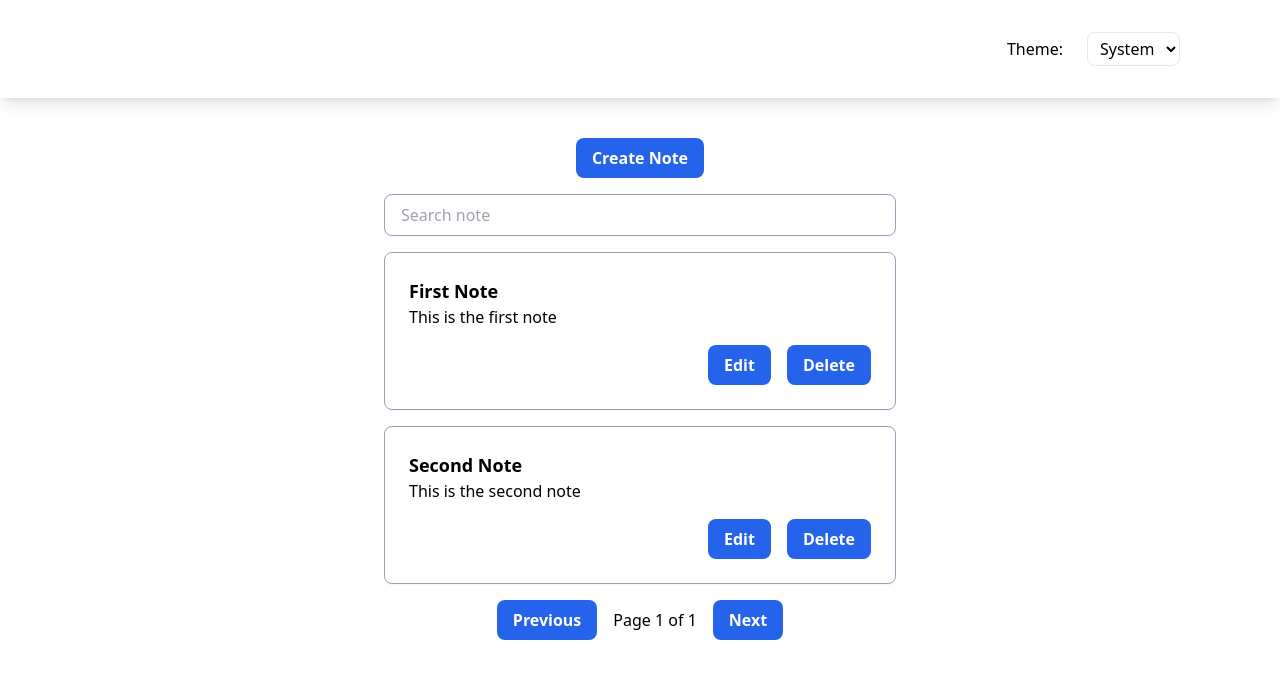
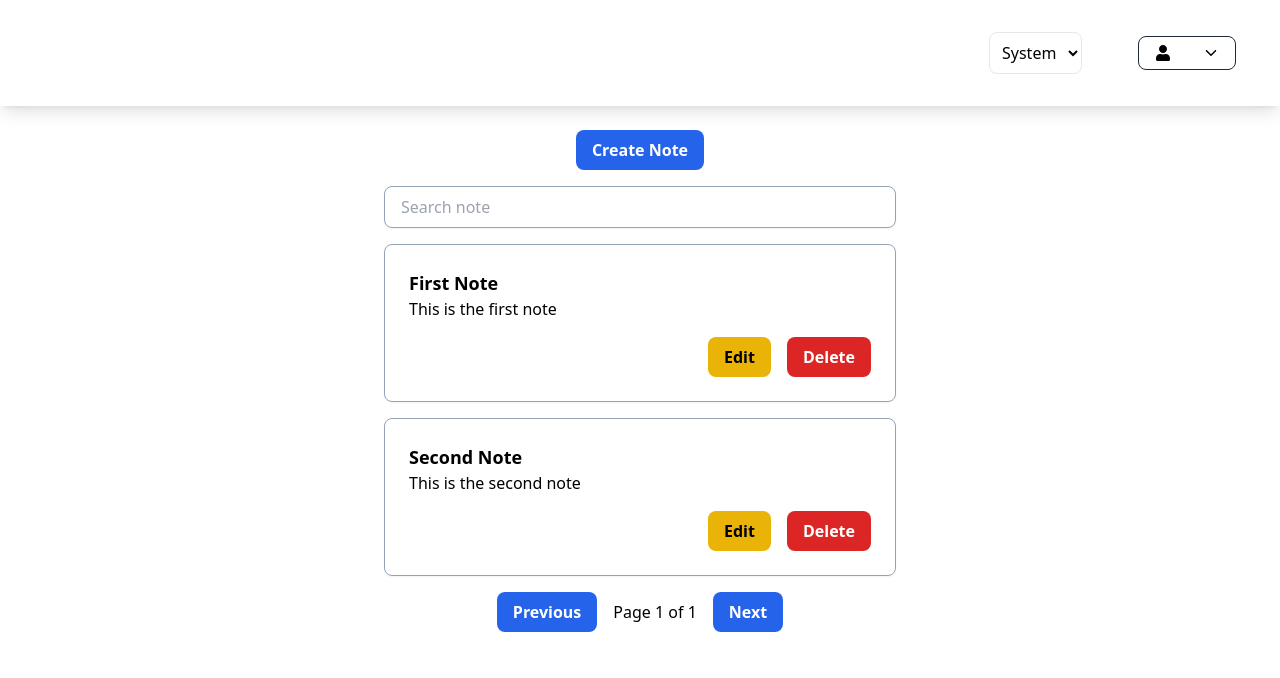
Before and after one commit to NichoAdhyatma/aksamedia_test, a React (Vite) app: page /dashboard in a window 1280 px wide. Shown: the top 678 px of the page. Built offline with nearby package versions, Linux system fonts and the light colour scheme; sample sign-in values are in the browser's storage.

Commit message:
update : fix dark theme

```diff
--- a/package.json
+++ b/package.json
@@ -16,6 +16,7 @@
     "query-string": "^9.1.0",
     "react": "^18.3.1",
     "react-dom": "^18.3.1",
+    "react-icons": "^5.2.1",
     "react-router-dom": "^6.26.0",
     "tailwind-merge": "^2.4.0",
     "uuid": "^10.0.0"
--- a/src/assets/index.css
+++ b/src/assets/index.css
@@ -1,3 +1,25 @@
 @tailwind base;
 @tailwind components;
 @tailwind utilities;
+
+@layer base {
+    ::-webkit-scrollbar {
+        @apply w-2;
+    }
+
+    ::-webkit-scrollbar-thumb {
+        @apply bg-zinc-400 rounded-md;
+    }
+
+    ::-webkit-scrollbar-track {
+        @apply bg-transparent;
+    }
+
+    .dark ::-webkit-scrollbar-thumb {
+        @apply bg-zinc-600;
+    }
+
+    .dark ::-webkit-scrollbar-track {
+        @apply bg-gray-800;
+    }
+}
--- a/src/components/Button.tsx
+++ b/src/components/Button.tsx
@@ -1,13 +1,26 @@
-import {ComponentProps} from "react";
-import {twMerge} from "tailwind-merge";
+import { ComponentProps } from "react";
+import { twMerge } from "tailwind-merge";
 
-export const Button = ({children, className, ...props}: ComponentProps<'button'>) => {
+type ButtonVariant = 'primary' | 'warning' | 'danger' | 'ghost';
+
+interface ButtonProps extends ComponentProps<'button'> {
+    variant?: ButtonVariant;
+}
+
+export const Button = ({ children, className, variant = 'primary', ...props } : ButtonProps) => {
+    const baseClass = 'py-2 rounded-lg text-white px-4 font-semibold';
+    const variantClass = {
+        primary: 'bg-blue-600 hover:bg-blue-500',
+        warning: 'bg-yellow-500 text-black hover:bg-yellow-400',
+        danger: 'bg-red-600 hover:bg-red-500',
+        ghost: 'bg-transparent text-black dark:text-white dark:hover:bg-gray-900 hover:bg-gray-200'
+    }[variant];
+
     return (
         <button
-            className={
-                twMerge('bg-blue-600 py-2 rounded-lg text-white px-4 font-semibold hover:bg-blue-500',
-                    className)}
-            {...props}>
+            className={twMerge('disabled:cursor-not-allowed',baseClass, variantClass, className)}
+            {...props}
+        >
             {children}
         </button>
     );
--- a/src/components/Dropdown.tsx
+++ b/src/components/Dropdown.tsx
@@ -1,11 +1,14 @@
 import {useState, useRef, useEffect, ReactNode} from 'react';
+import {IoIosArrowDown} from "react-icons/io";
+
 
 interface DropdownProps {
     triggerLabel: string;
+    icon?: ReactNode;
     children: ReactNode;
 }
 
-export const Dropdown = ({triggerLabel, children}: DropdownProps) => {
+export const Dropdown = ({triggerLabel, icon, children}: DropdownProps) => {
     const [isOpen, setIsOpen] = useState(false);
     const dropdownRef = useRef<HTMLDivElement>(null);
 
@@ -28,13 +31,24 @@ export const Dropdown = ({triggerLabel, children}: DropdownProps) => {
 
     return (
         <div className="relative" ref={dropdownRef}>
-            <button onClick={handleTriggerClick} className="btn btn-primary">
-                {triggerLabel}
+            <button
+                onClick={handleTriggerClick}
+                className="flex items-center space-x-4 border-[1px] border-gray-800 dark:border-white py-2 px-4 rounded-lg"
+            >
+                <div>
+                    {icon}
+                </div>
+
+                <p>
+                    {triggerLabel}
+                </p>
+
+                <IoIosArrowDown/>
             </button>
 
             {isOpen && (
                 <div className="absolute mt-2 w-48 right-1 dark:bg-gray-800 mx-auto rounded-lg shadow-lg bg-white">
-                    <ul className="py-1">
+                    <ul className="py-4">
                         {children}
                     </ul>
                 </div>
--- a/src/components/MiddlewareComponent.tsx
+++ b/src/components/MiddlewareComponent.tsx
@@ -6,10 +6,7 @@ interface ProtectedRouteProps {
     children: ReactNode;
 }
 
-export const GuestComponent = ({
-                                   redirectPath = "/",
-                                   children,
-                               }: ProtectedRouteProps) => {
+export const GuestComponent = ({redirectPath = "/", children,}: ProtectedRouteProps) => {
     if (localStorage.getItem('username') != null) {
         return <Navigate to={redirectPath} replace/>;
     }
@@ -17,11 +14,7 @@ export const GuestComponent = ({
     return <>{children}</>;
 }
 
-export const MiddlewareComponent = ({
-                                        redirectPath = "/",
-                                        children,
-                                    }: ProtectedRouteProps) => {
-
+export const MiddlewareComponent = ({redirectPath = "/", children,}: ProtectedRouteProps) => {
     if (localStorage.getItem('username') == null) {
         return <Navigate to={redirectPath} replace/>;
     }
--- a/src/components/NoteList.tsx
+++ b/src/components/NoteList.tsx
@@ -43,10 +43,11 @@ export const NoteList = ({ notes, actions }: NoteListProps) => {
                                     actions.setActiveNote(note);
                                     actions.setOpenEditNoteModal(true);
                                 }}
+                                variant={'warning'}
                             >
                                 Edit
                             </Button>
-                            <Button onClick={() => actions.deleteNote(note.id)}>Delete</Button>
+                            <Button variant={'danger'} onClick={() => actions.deleteNote(note.id)}>Delete</Button>
                         </Row>
                     </CardContent>
                 </Card>
--- a/src/components/ThemeSelector.tsx
+++ b/src/components/ThemeSelector.tsx
@@ -11,12 +11,11 @@ const ThemeSelector: React.FC = () => {
 
     return (
         <div className="flex items-center justify-center space-x-4 p-4">
-            <label htmlFor="theme-select" className="mr-2">Theme:</label>
             <select
                 id="theme-select"
                 value={theme}
                 onChange={handleChange}
-                className="border bg-white rounded-lg dark:bg-gray-800 px-2 py-1"
+                className="border bg-white rounded-lg dark:bg-gray-800 px-2 py-2"
             >
                 <option value="light">Light</option>
                 <option value="dark">Dark</option>
--- a/src/components/layout/AppLayout.tsx
+++ b/src/components/layout/AppLayout.tsx
@@ -6,6 +6,8 @@ import {useAuth} from "@/hooks/useAuth.tsx";
 import {ComponentProps} from "react";
 import {twMerge} from "tailwind-merge";
 import {useNavigate} from "react-router-dom";
+import {FaUser} from "react-icons/fa";
+
 
 export const AppLayout = ({className, children, ...props}: ComponentProps<'div'>) => {
     const {handleLogout, authUser} = useAuth();
@@ -17,13 +19,13 @@ export const AppLayout = ({className, children, ...props}: ComponentProps<'div'>
             className={twMerge('w-full min-h-screen h-full bg-white dark:bg-gray-800 dark:text-white', className)} {...props}>
             <Navbar>
                 <NavbarContent className={'flex justify-end pr-5'}>
-                    {authUser?.username && <Dropdown triggerLabel={authUser?.fullName ?? ""}>
+                    {authUser?.username && <Dropdown icon={<FaUser/>} triggerLabel={authUser?.fullName ?? ""}>
                         <Column className={'space-y-4'}>
-                            <Button onClick={() => navigate('/')}>
+                            <Button variant={'ghost'} onClick={() => navigate('/')}>
                                 Home
                             </Button>
 
-                            <Button onClick={() => navigate('/profile')}>
+                            <Button variant={'ghost'} onClick={() => navigate('/profile')}>
                                 Profile
                             </Button>
 
@@ -35,7 +37,7 @@ export const AppLayout = ({className, children, ...props}: ComponentProps<'div'>
                 </NavbarContent>
             </Navbar>
 
-            <div className={'pt-10'}>
+            <div className={'px-4 mt-6'}>
                 {children}
             </div>
         </div>
--- a/src/pages/DashboardPage.tsx
+++ b/src/pages/DashboardPage.tsx
@@ -130,6 +130,7 @@ export const DashboardPage = () => {
                     <Row className={'justify-center'}>
                         <Button
                             onClick={() => setPage(currentPage - 1)}
+                            disabled={currentPage === 1}
                         >
                             Previous
                         </Button>
```
Also changed, not shown: 1 other file (tests, documents, lock files or other folders).
